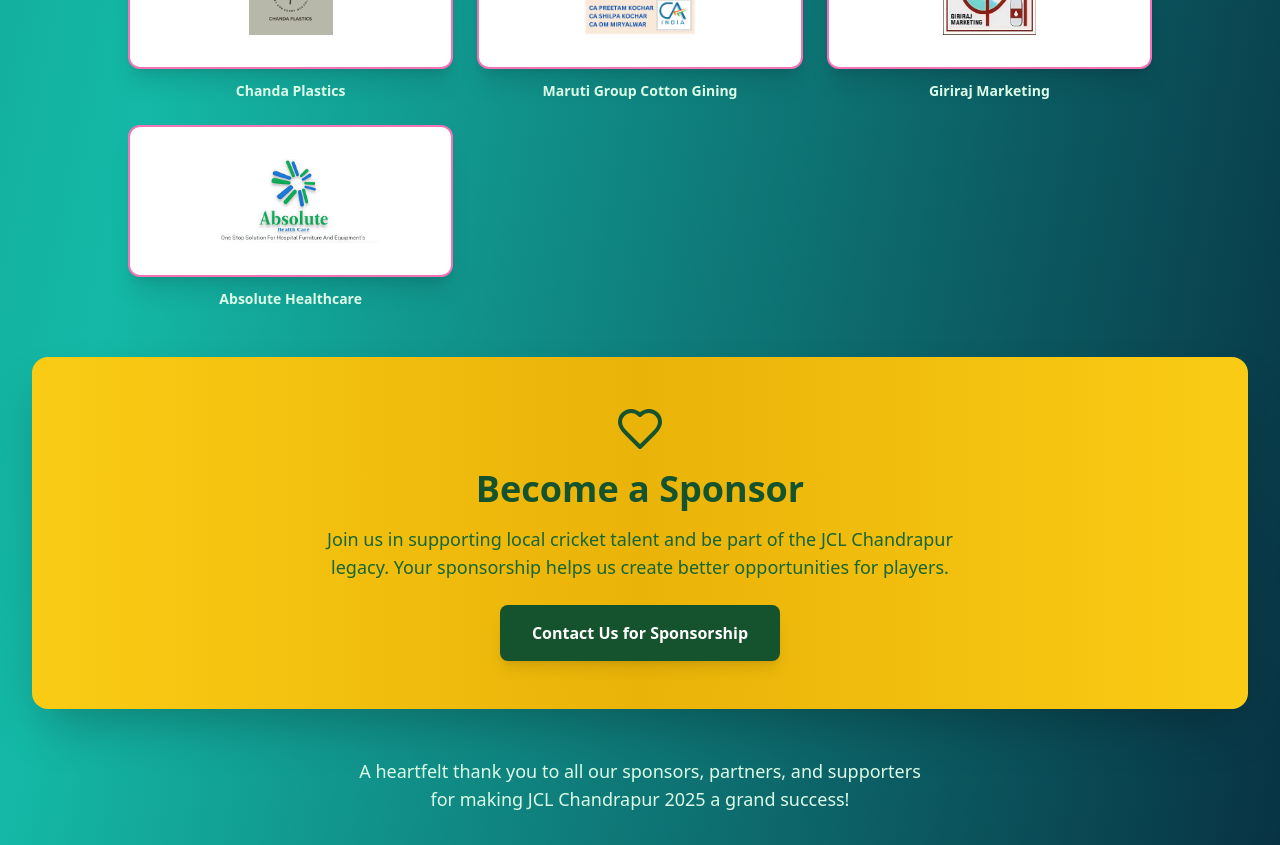
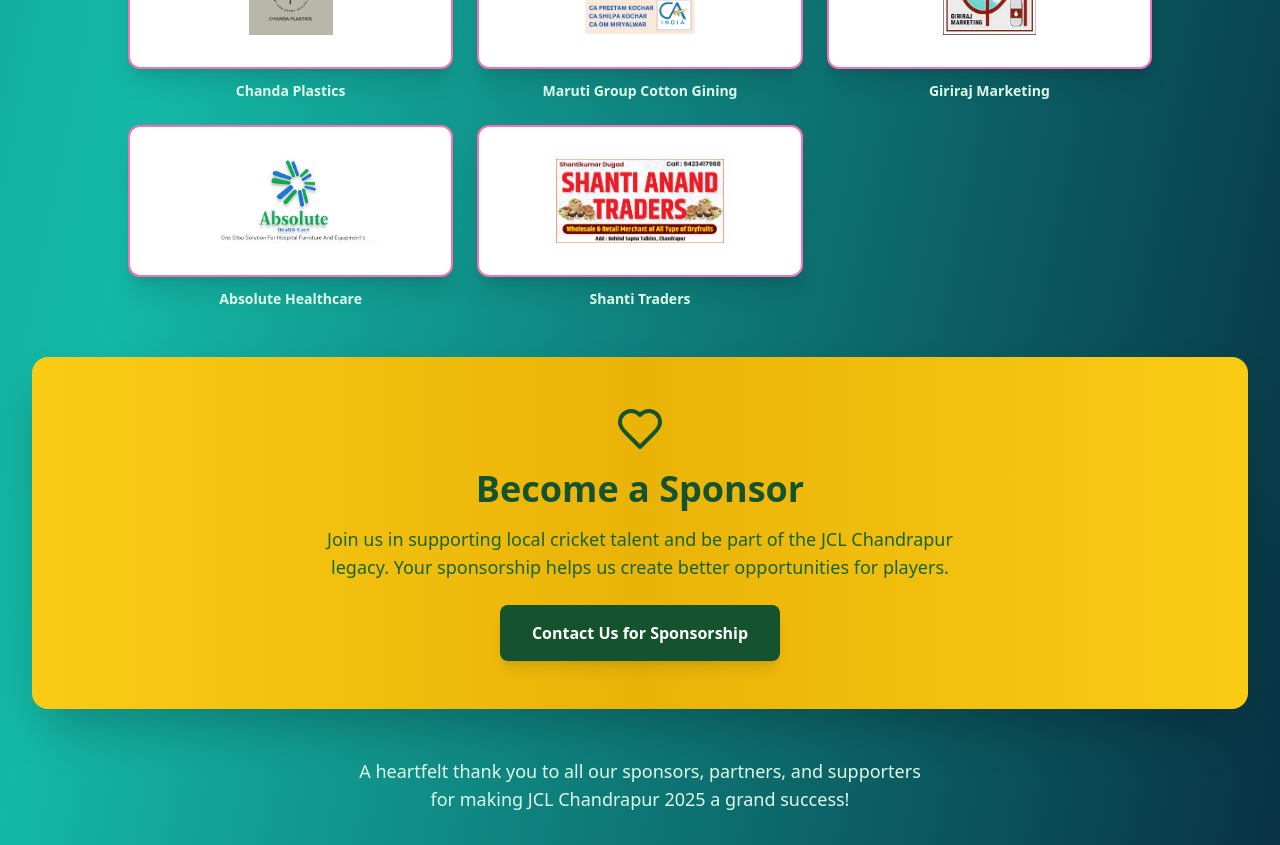
Before and after one commit to rajkothari-3156/JCL-Chandrapur, a Next.js app: page /sponsors in a window 1280 px wide. Shown: the part 5620-6465 px from the top of the page. Built offline with nearby package versions, Linux system fonts and the light colour scheme.

Commit message:
Added banner for Shanti traders

```diff
--- a/app/sponsors/page.tsx
+++ b/app/sponsors/page.tsx
@@ -143,6 +143,7 @@
         { name: 'Maruti Group Cotton Gining', logoPath: '/sponsors/event-partner-maruti.jpeg' },
         { name: 'Giriraj Marketing', logoPath: '/sponsors/event-partner-giriraj.png' },
         { name: 'Absolute Healthcare', logoPath: '/sponsors/event-partner-absolute.jpeg' },
+        { name: 'Shanti Traders', logoPath: '/sponsors/event-partner-shanti-traders.jpeg' },
       ],
       height: 100
     },
```
